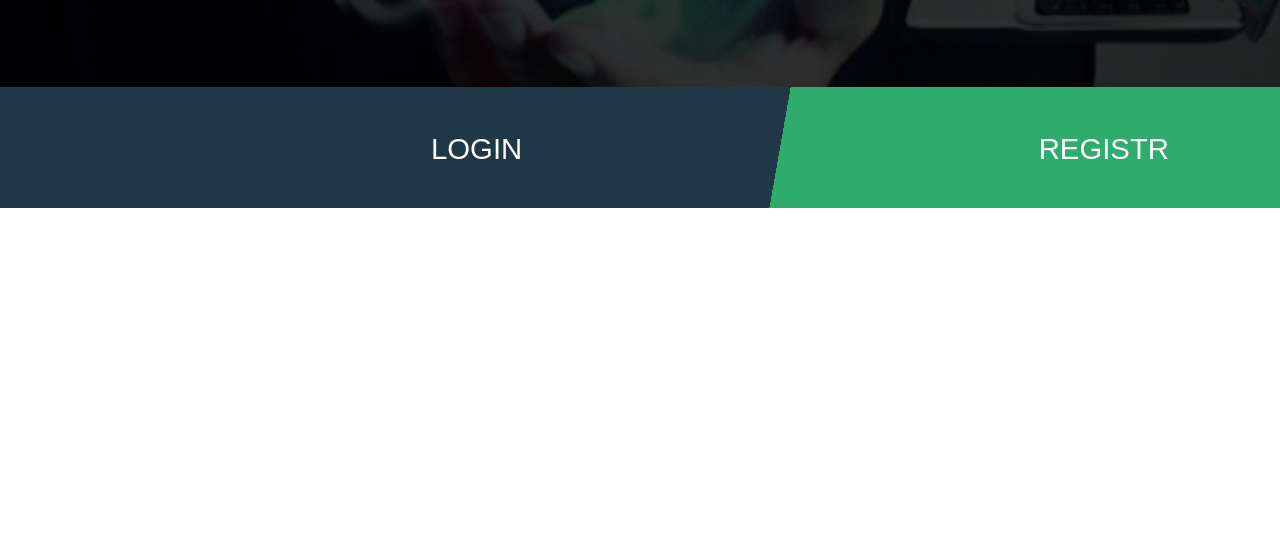
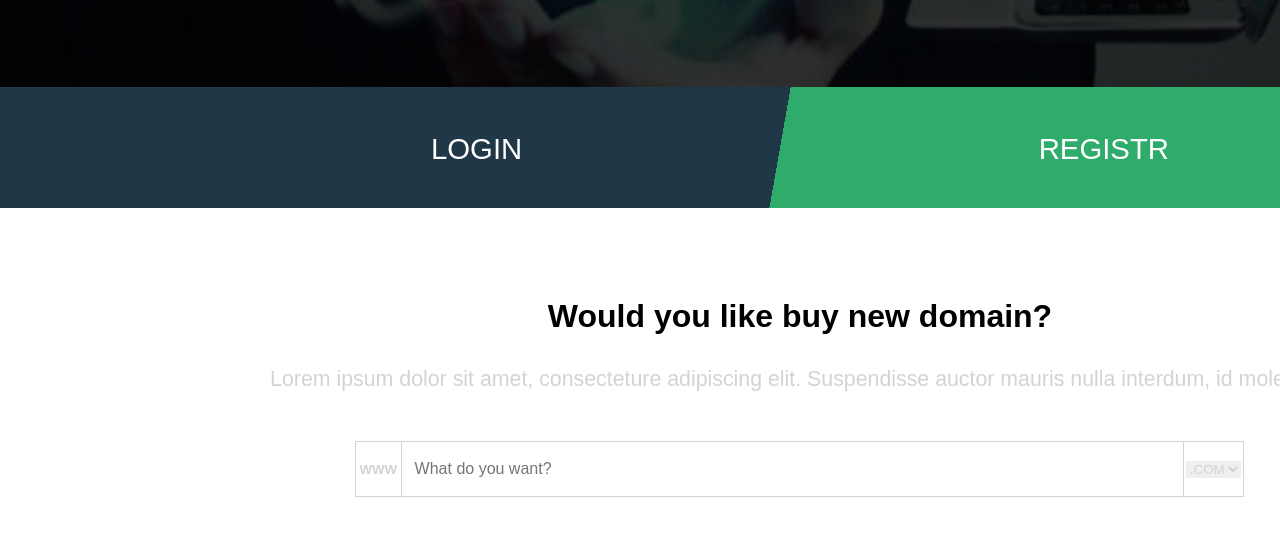
Before and after one commit to DmitryLiskovich/MyLearningSite, a plain HTML site: page index.html in a window 1280 px wide. Shown: the part 856-1392 px from the top of the page. Drawn offline with Linux system fonts and the light colour scheme.

Commit message:
21012019

```diff
--- a/Css/style.css
+++ b/Css/style.css
@@ -116,3 +116,58 @@ body{
     opacity: .7;
     cursor: pointer;
 }
+
+.finding-text{
+    text-align: center;
+    width: 1600px;
+    margin-top: 90px;
+    font-family: Arial, Helvetica, sans-serif;
+}
+
+.finding-text h3{
+    font-size: 24pt;
+}
+
+.finding-text p{
+    font-size: 16pt;
+    color: lightgray;
+}
+
+.table-input{
+    width: 889px;
+    height: 50px;
+    margin-left: 355px;
+    margin-top: 49px;
+    font-family: Arial, Helvetica, sans-serif;
+    color: lightgray;
+    font-size: 10pt;
+    border-collapse: collapse;
+}
+
+.table-input tr{
+    border-width: 1px;
+    border-color: lightgray;
+    border-style: solid;
+}
+
+.table-input th{
+    border-width: 1px;
+    border-color: lightgrey;
+    border-style: solid;
+
+}
+
+.domen-input{
+    width: 775px; height: 50px;
+    font-family: Arial, Helvetica, sans-serif;
+    color: gray;
+    border: none;
+    font-size: 12pt;
+    text-indent: 10px;
+}
+
+.menu{
+    font-family: Arial, Helvetica, sans-serif;
+    color: lightgray;
+    border: none;
+}
--- a/index.html
+++ b/index.html
@@ -11,7 +11,7 @@
     <header>
         <div class="header">
             <div class="image">
-                <img id="images" src="Img/Header-img.jpg" width="1600px" height="943px">
+                <img class="image-slider" src="Img/Header-img.jpg" width="1600px" height="943px">
                 <script src="js\imgslide.js"></script>
                     <div class="image-text">
                         <h2>
@@ -44,7 +44,23 @@
                 <div class="Login">
                     <p>LOGIN</p>
                 </div>
-
+                <div class="finding-text">
+                    <h3>Would you like buy new domain?</h3>
+                    <p>Lorem ipsum dolor sit amet, consecteture adipiscing elit. Suspendisse auctor mauris nulla interdum, id molestier.</p>
+                </div>
+                <div class="input">
+                    <table class="table-input">
+                        <tr border: 1px>
+                            <th width="72px">WWW</th>
+                            <th >
+                                <input class="domen-input" type="text" placeholder="What do you want?"></input>
+                            </th>
+                            <th width="72px">
+                                <select aria-placeholder=".COM" class="menu"><option>.COM</option><option>.NET</option></select>
+                            </th>
+                        </tr>
+                    </table>
+                </div>
         </div>
     </main>
 </body>
--- a/js/imgslide.js
+++ b/js/imgslide.js
@@ -1,16 +1,15 @@
-
 var i = 0;
 
-function slide(){
+function slider(){
     let imagesUrl = ["Img/Header-img.jpg",
     "Img/Hi1.jpg",
     "Img/Hi2.jpg",
     "Img/Hi3.jpg"];
-    let currentImg = document.getElementById("images");
+    let currentImg = document.getElementsByClassName("image-slider");
     i > 3 ? i = 0 : i;
-    currentImg.src = imagesUrl[i];
+    currentImg[0].src = imagesUrl[i];
     i++;
-    setTimeout("slide()", 5000);
+    setTimeout("slider()", 5000);
 }
 
-slide();
+slider();
```
